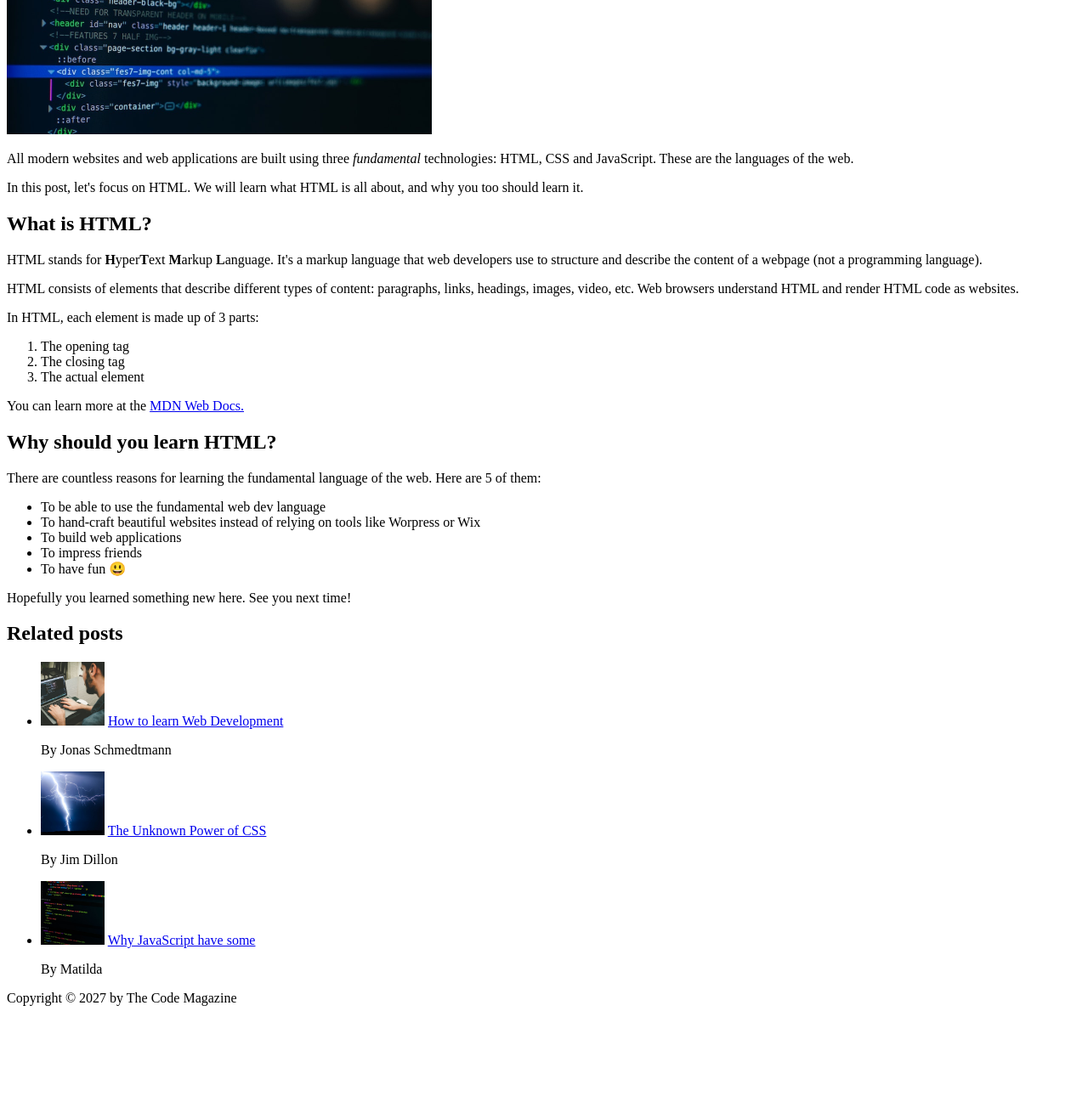
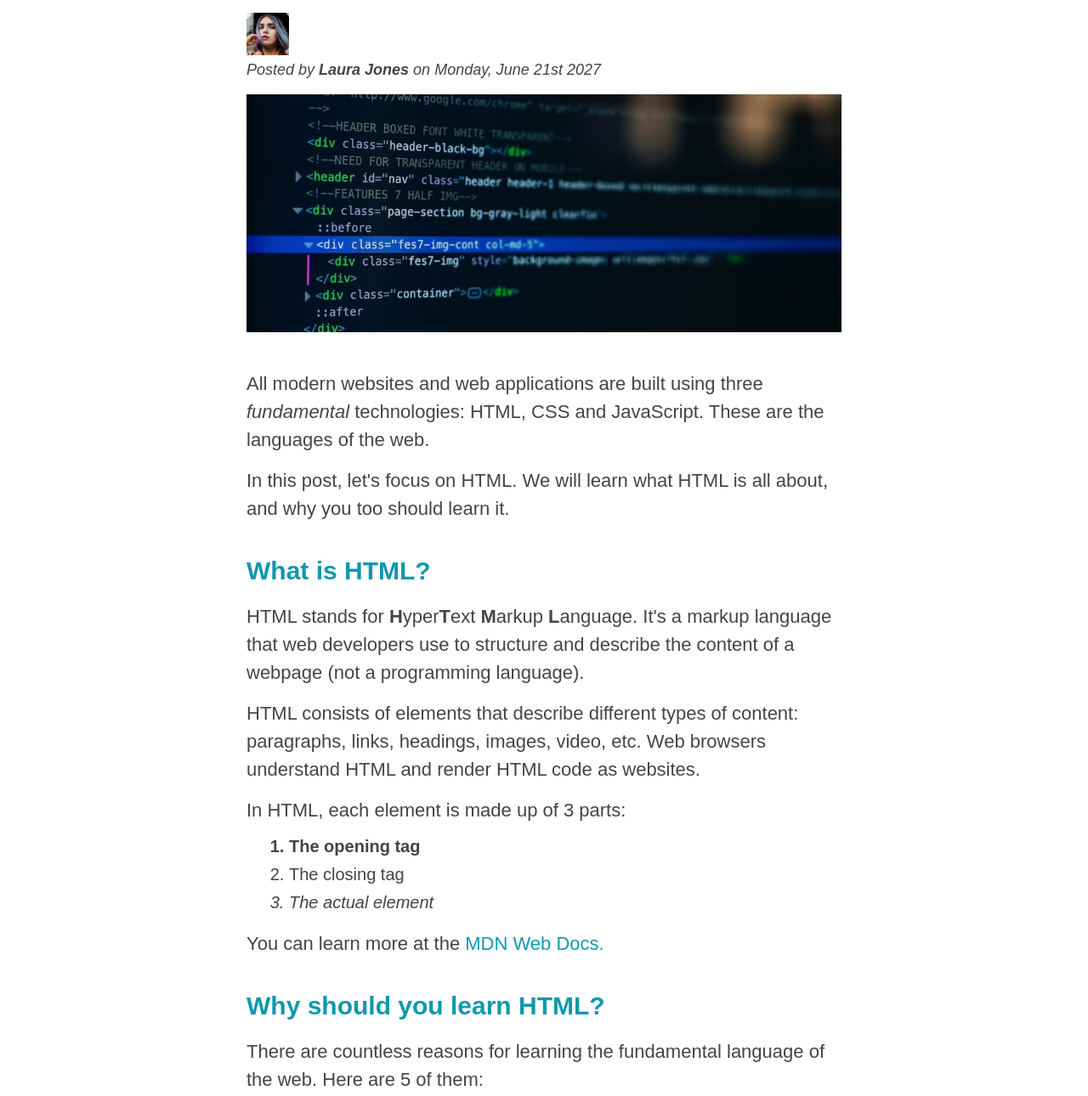
Before and after one commit to manjunathlakshmaih/HTML-CSS, a plain HTML site: page index.html in a window 1280 px wide. Shown: the part 295-1585 px from the top of the page at 85% size. Before the commit the page ends 1487 px from the top, so only its background shows below. Drawn offline with Linux system fonts and the light colour scheme; files whose address does not match are found by name.

Commit message:
css changes

```diff
--- /dev/null
+++ b/index.css
@@ -0,0 +1,177 @@
+* {
+  margin: 0;
+  padding: 0;
+}
+body{
+  font-family: sans-serif;
+  color: #444;
+
+  border-top: 10px solid #1098ad;
+}
+
+.container{
+  width: 700px;
+  height: auto;
+  /* margin-left: auto;
+  margin-right: auto; */
+  margin: 0 auto;
+}
+
+.main_header {
+  background-color: #f7f7f7;
+  /* padding: 20px;
+  padding-left: 40px;
+  padding-right: 40px; */
+  padding: 20px 40px;
+  margin-bottom: 60px;
+  height: 80px;
+}
+nav{
+  font-size: 18px;
+}
+article{
+  margin-bottom: 60px;
+}
+
+.post_header {
+  margin-bottom: 40px;
+}
+
+h1,
+h2,
+h3 {
+  color: #1098ad;
+}
+
+h1 {
+  font-size: 26px;
+  text-transform: uppercase;
+  font-style: italic;
+}
+
+h2 {
+  font-size: 40px;
+  margin-bottom: 30px;
+}
+
+h3 {
+  font-size: 30px;
+  margin-bottom: 20px;
+  margin-top: 40px;
+}
+
+h4 {
+  font-size: 20px;
+  text-transform: uppercase;
+  text-align: center;
+}
+
+p {
+  font-size: 22px;
+  line-height: 1.5;
+  margin-bottom: 15px;
+}
+ul, ol{
+  margin-left: 50px;
+  margin-bottom: 20px;
+}
+
+li {
+  font-size: 20px;
+  margin-bottom: 10px;
+}
+
+li:last-child{
+  margin-bottom: 0;
+}
+
+#Copyright {
+  font-size: 16px;
+}
+
+#author {
+  font-style: italic;
+  font-size: 18px;
+}
+
+.related_author {
+  font-size: 18px;
+  font-weight: bold;
+}
+
+.related_post {
+  list-style: none;
+}
+
+
+
+aside {
+  background-color: #f7f7f7;
+  border-top: 5px solid #1098ad;
+  border-bottom: 5px solid #1098ad;
+  /* padding-top: 50px;
+  padding-bottom: 50px; */
+  padding: 50px 0;
+  width: 500px;
+}
+
+/* .first_li{
+  font-weight: bold;
+} */
+
+li:first-child {
+  font-weight: bold;
+}
+
+li:last-child {
+  font-style: italic;
+}
+
+/* article p:first-child {
+  color: red;
+} */
+
+/*styling hancker links*/
+
+a:link {
+  color: #1098ad;
+  text-decoration: none;
+}
+
+a:visited {
+  color: #1098ad;
+}
+
+a:hover {
+  color: orangered;
+  font-weight: bold;
+  text-decoration: underline orangered;
+  cursor: pointer;
+}
+
+a:active {
+  background-color: black;
+  font-style: italic;
+}
+
+.post_image{
+  width: 100%;
+  height: auto;
+}
+
+/* Resolvig conflicts */
+/* #Copyright{
+  color: red;
+}
+
+.copyright{
+  color: yellow;
+}
+
+.text{
+  color: red;
+}
+
+footer p {
+  color: green !important;
+} */
--- a/index.html
+++ b/index.html
@@ -4,9 +4,11 @@
     <meta charset="UTF-8" />
     <meta name="viewport" content="width=device-width, initial-scale=1.0" />
     <title>First web page</title>
+    <link rel="stylesheet" href="index.css" />
   </head>
   <body>
-    <header>
+    <div class="container">
+      <header class="main_header">
         <h1>📘 The Code Magazine</h1>
         <nav>
           <a href="./blog.html">Blog</a>
@@ -16,8 +18,8 @@
         </nav>
       </header>
       <article>
-      <header>
-        <p>The Basic Language of the Web: HTML</p>
+        <header class="post_header">
+          <h2>The Basic Language of the Web: HTML</h2>
           <img
             src="./images//laura-jones.jpg"
             alt="laura-jones-photo"
@@ -25,12 +27,15 @@
             height="50"
           />
 
-        <p>Posted by <strong>Laura Jones</strong> on Monday, June 21st 2027</p>
+          <p id="author">
+            Posted by <strong>Laura Jones</strong> on Monday, June 21st 2027
+          </p>
           <img
             src="./images/post-img.jpg"
             alt="post-image"
             width="500"
             height="200"
+            class="post_image"
           />
         </header>
 
@@ -41,11 +46,11 @@
         </p>
 
         <p>
-        In this post, let's focus on HTML. We will learn what HTML is all about,
-        and why you too should learn it.
+          In this post, let's focus on HTML. We will learn what HTML is all
+          about, and why you too should learn it.
         </p>
 
-      <h2>What is HTML?</h2>
+        <h3>What is HTML?</h3>
 
         <p>
           HTML stands for <strong>H</strong>yper<strong>T</strong>ext
@@ -56,13 +61,13 @@
 
         <p>
           HTML consists of elements that describe different types of content:
-        paragraphs, links, headings, images, video, etc. Web browsers understand
-        HTML and render HTML code as websites.
+          paragraphs, links, headings, images, video, etc. Web browsers
+          understand HTML and render HTML code as websites.
         </p>
 
         <p>In HTML, each element is made up of 3 parts:</p>
         <ol>
-        <li>The opening tag</li>
+          <li class="first_li">The opening tag</li>
           <li>The closing tag</li>
           <li>The actual element</li>
         </ol>
@@ -73,11 +78,11 @@
           >
         </p>
 
-      <h2>Why should you learn HTML?</h2>
+        <h3>Why should you learn HTML?</h3>
 
         <p>
-        There are countless reasons for learning the fundamental language of the
-        web. Here are 5 of them:
+          There are countless reasons for learning the fundamental language of
+          the web. Here are 5 of them:
         </p>
         <ul>
           <li>To be able to use the fundamental web dev language</li>
@@ -92,9 +97,9 @@
 
         <p>Hopefully you learned something new here. See you next time!</p>
       </article>
-    <h2>Related posts</h2>
       <aside>
-      <ul>
+        <h4>Related posts</h4>
+        <ul class="related_post">
           <li>
             <img
               src="./images/related-1.jpg"
@@ -103,7 +108,7 @@
               height="75"
             />
             <a href="#">How to learn Web Development</a>
-          <p>By Jonas Schmedtmann</p>
+            <p class="related_author">By Jonas Schmedtmann</p>
           </li>
           <li>
             <img
@@ -113,7 +118,7 @@
               height="75"
             />
             <a href="#">The Unknown Power of CSS</a>
-          <p>By Jim Dillon</p>
+            <p class="related_author">By Jim Dillon</p>
           </li>
           <li>
             <img
@@ -123,10 +128,15 @@
               height="75"
             />
             <a href="#">Why JavaScript have some</a>
-          <p>By Matilda</p>
+            <p class="related_author">By Matilda</p>
           </li>
         </ul>
       </aside>
-    <footer>Copyright &copy; 2027 by The Code Magazine</footer>
+      <footer>
+        <p id="Copyright" class="copyright text">
+          Copyright &copy; 2027 by The Code Magazine
+        </p>
+      </footer>
+    </div>
   </body>
 </html>
--- a/rockey.css
+++ b/rockey.css
@@ -1,5 +1,12 @@
+*{
+  margin: 0;
+  padding: 0;
+}
 .Product {
   border: 4px solid black;
+  width: 825px;
+  height: auto;
+  margin: 50px auto;
 }
 
 .product_title {
@@ -7,6 +14,7 @@
   font-size: 22px;
   text-transform: uppercase;
   background-color: #f7f7f7;
+  padding: 15px;
 }
 .price{
   font-size: 24PX;
@@ -16,6 +24,7 @@
   text-transform: uppercase;
   font-weight: bold;
   color: #777;
+  margin-bottom: 20px;
 }
 
 .more_info:link, .more_info:visited{
@@ -30,22 +39,32 @@
 .details_title{
   text-transform: uppercase;
   font-size: 16px;
+  margin-bottom: 15px;
+  margin-top: 30px;
 }
 
 .details_list{
   list-style: square;
+  margin-left: 20px;
+}
+
+.details_list li {
+  margin-bottom: 10px;
 }
 
 .add_cart{
-  background-color: black;
+  background-color: #000;
   border: none;
-  color: #f7f7f7;
+  color: #fff;
   font-size: 20px;
   text-transform: uppercase;
   cursor: pointer;
+  padding: 15px;
+  width: 100%;
+  border-top: 4px solid black;
 }
 
 .add_cart:hover{
-  counter-reset: #000;
+  color: #000;
   background-color: #fff;
 }
```
Also changed, not shown: rockey.html (+1 -1 lines). Lines whose indentation alone changed are shown as unchanged.
